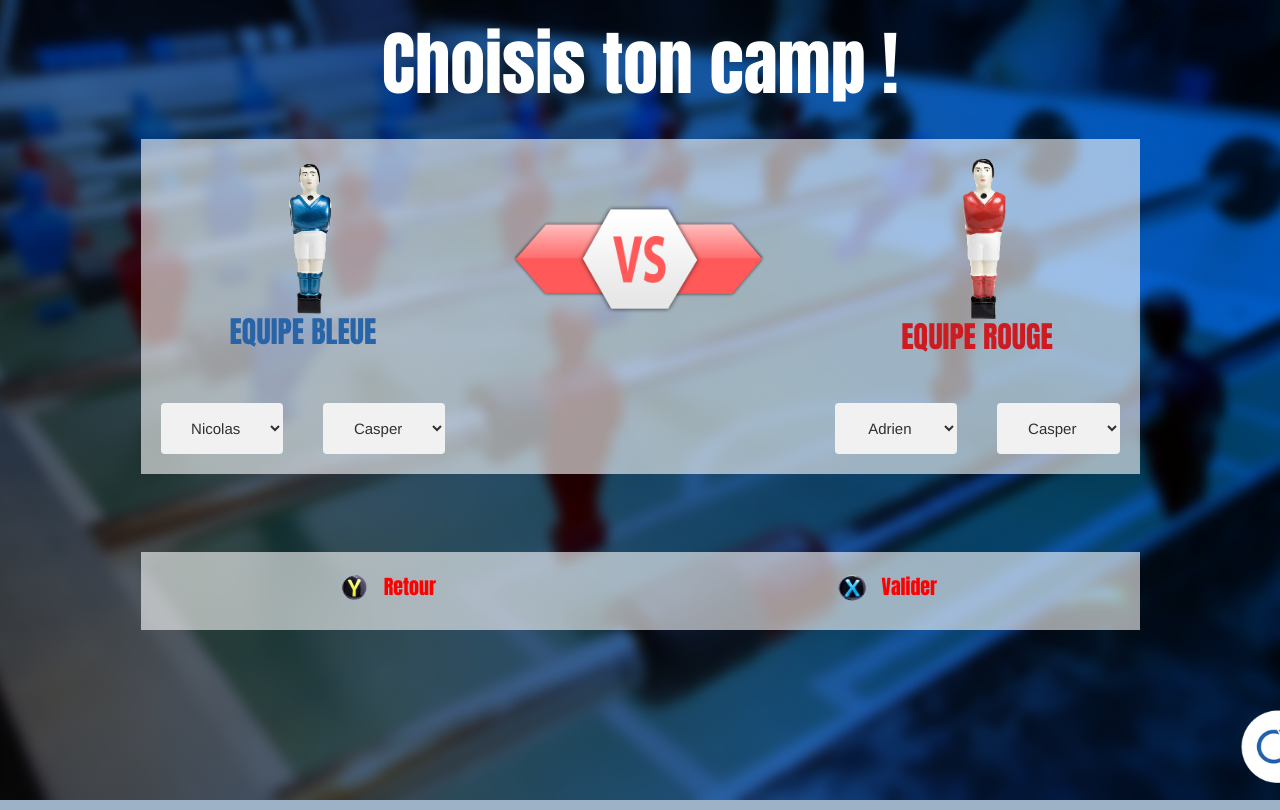
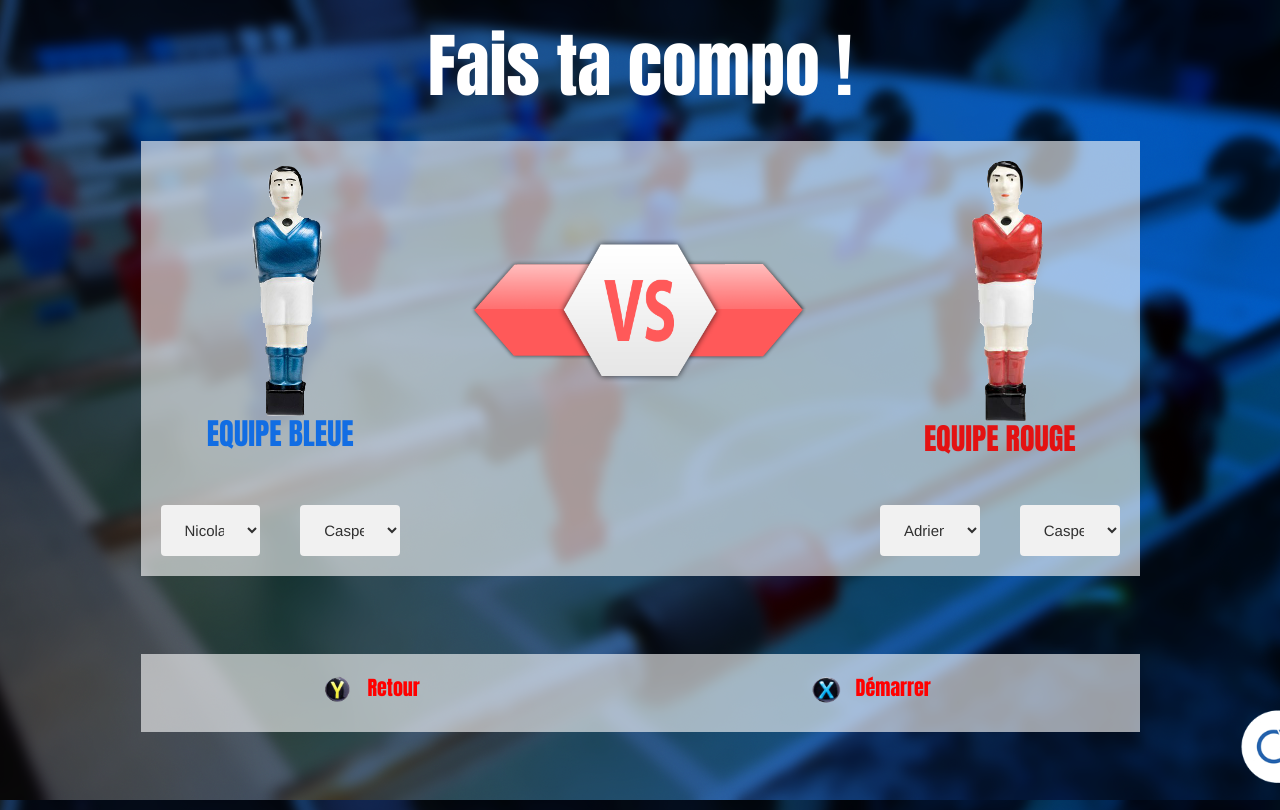
Before and after one commit to atournillon/BabyFootConnecte, a Flask app: page /match_team in a window 1280 px wide. Run offline with Flask 2, Linux system fonts and the light colour scheme; some libraries are stand-ins or nearby versions.

Commit message:
Modification Footer + texte

```diff
--- a/templates/match_team.html
+++ b/templates/match_team.html
@@ -2,15 +2,16 @@
 
 {% block body %}
 
+</br><h1> Fais ta compo ! </h1>
 
-  <table>
+  <table id="table_base">
 
-<h1 style="margin-top:2%"> Choisis ton camp ! </h1>
+
 
  <tr>
-  <td colspan="2"><img src="static/img/bleus.png" style="width:auto;height:150px; margin: 0 15px 0 30px;"><h2 style=color:#2864A8>Equipe Bleue</h2></td>
-  <td ><img src="static/img/versus.png" style="width:300px;height:auto;"></td>
-  <td colspan="2"><img src="static/img/rouges.png" style="width:auto;height:160px; margin: 0 15px 0 30px;"><h2 style=color:#CD1B21>Equipe Rouge</h2></td>
+  <td colspan="2"><img src="static/img/bleus.png" style="width:auto;height:250px; margin: 0 15px 0 30px;"></br><h2 style=color:#126DE3>Equipe Bleue</h2></td>
+  <td ><img src="static/img/versus.png" style="width:400px;height:auto;"></td>
+  <td colspan="2"><img src="static/img/rouges.png" style="width:auto;height:260px; margin: 0 15px 0 30px;"></br><h2 style=color:#E31212>Equipe Rouge</h2></td>
  </tr>
   <tr>
 	<td>
@@ -68,13 +69,13 @@
  </tr>
 </table>
 </body>
-<footer>
-<table>
-<tr >
-  <td><h3><a href="{{ url_for('index') }}"><img src="static/img/retour.png" style="width:30px;height:30px; margin: 0 15px 0 0;">Retour</a></h3></td>
-  <td><form method="POST"><h3><a href="{{ url_for('live_match') }}"><img src="static/img/valider.png" style="width:30px;height:30px; margin: 0 15px 0 0;">Valider</a></h3></form></td>
- </tr>
- </table>
+<footer id="footer">
+  	<table id="footer">
+		<tr id="tr_footer">
+  			<td id="td_footer"><h3><a href="{{ url_for('index') }}"><img src="static/img/retour.png" style="width:30px;height:30px; margin: 0 15px 0 0;">Retour</a></h3></td>
+  			<td id="td_footer"<form method="POST"><h3><a href="{{ url_for('live_match') }}"><img src="static/img/valider.png" style="width:30px;height:30px; margin: 0 15px 0 0;">Démarrer</a></h3></form></td>
+ 		</tr>
+ 	</table>
 </footer>
 
 
```
